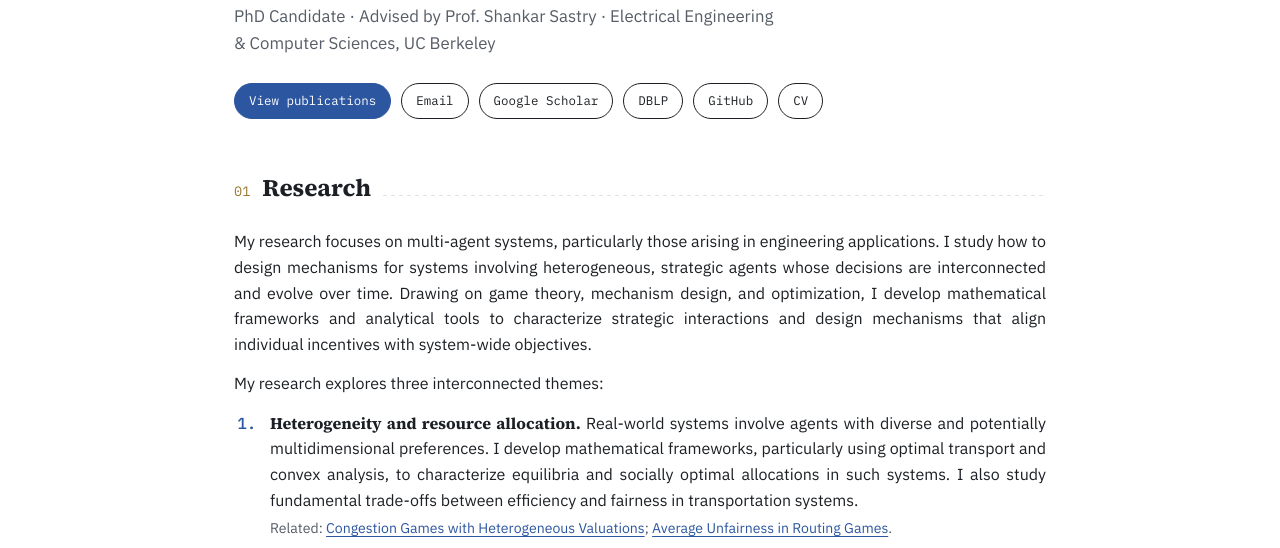
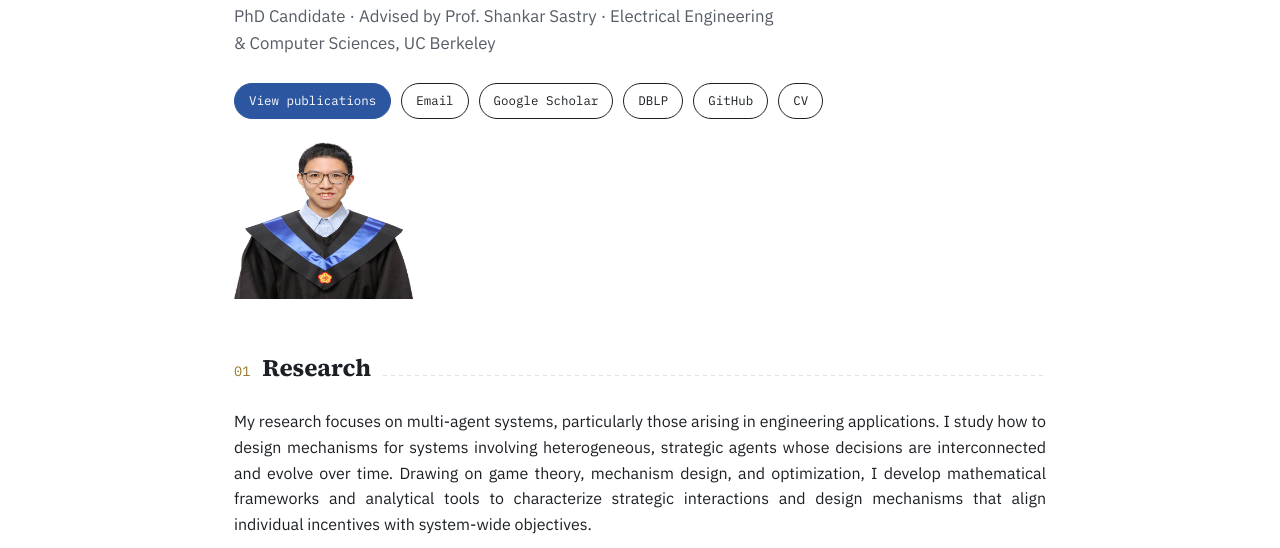
Before and after one commit to Pan-Yang-Su/Pan-Yang-Su.github.io, a plain HTML site: page index.html in a window 1280 px wide. Shown: the part 194-742 px from the top of the page. Drawn offline with Linux system fonts and the light colour scheme.

Commit message:
Update index.html

```diff
--- a/index.html
+++ b/index.html
@@ -26,7 +26,8 @@
 
 <main>
   <div class="wrap">
-    <section class="hero">
+    <section class="hero hero-with-photo">
+      <div class="hero-text">
         <h1>Pan-Yang Su</h1>
         <p class="role">PhD Candidate · Advised by Prof. Shankar Sastry · Electrical Engineering &amp; Computer Sciences, UC Berkeley</p>
         <div class="hero-links">
@@ -37,6 +38,8 @@
           <a class="pill" href="https://github.com/Pan-Yang-Su" target="_blank" rel="noopener">GitHub</a>
           <a class="pill" href="cv.html">CV</a>
         </div>
+      </div>
+      <img class="hero-photo" src="Pan-Yang.jpg" alt="Photo of Pan-Yang Su" width="180" height="180">
     </section>
 
     <section aria-labelledby="research-heading">
```
Lines whose indentation alone changed are shown as unchanged.
